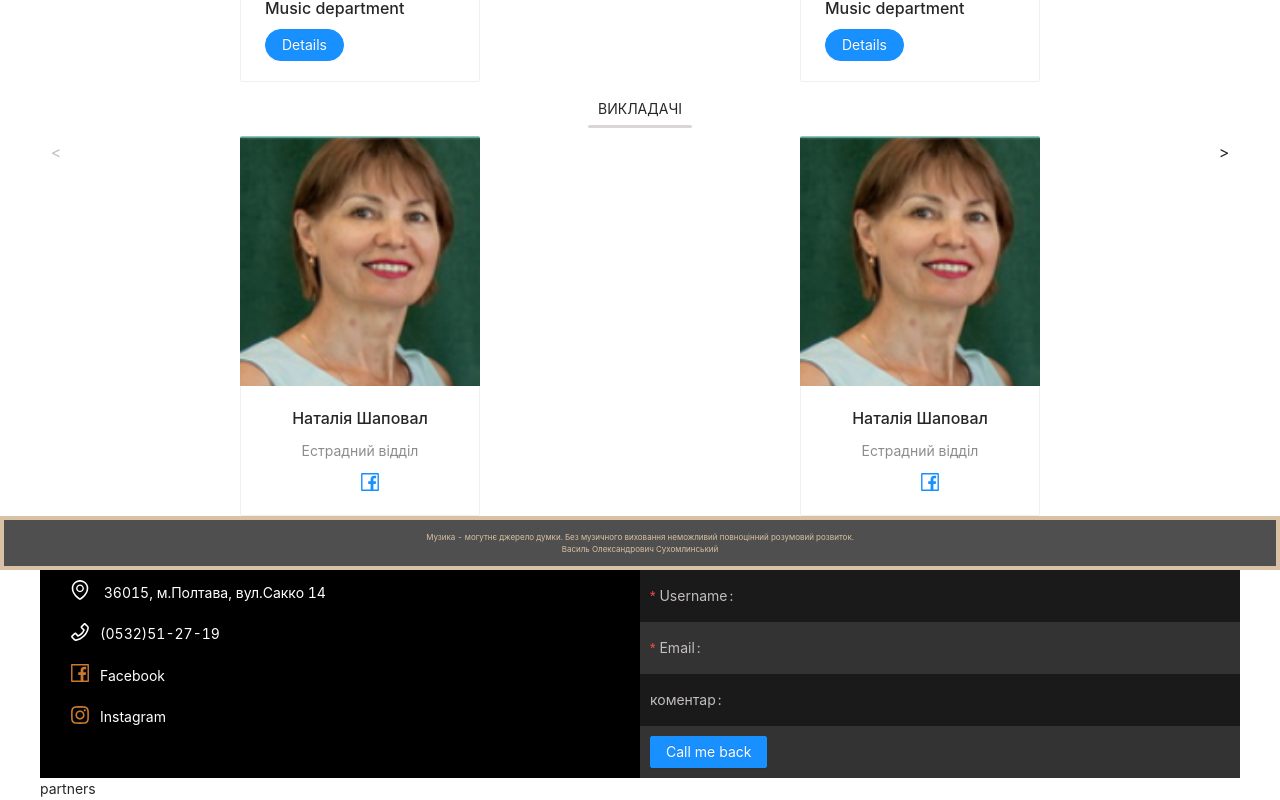
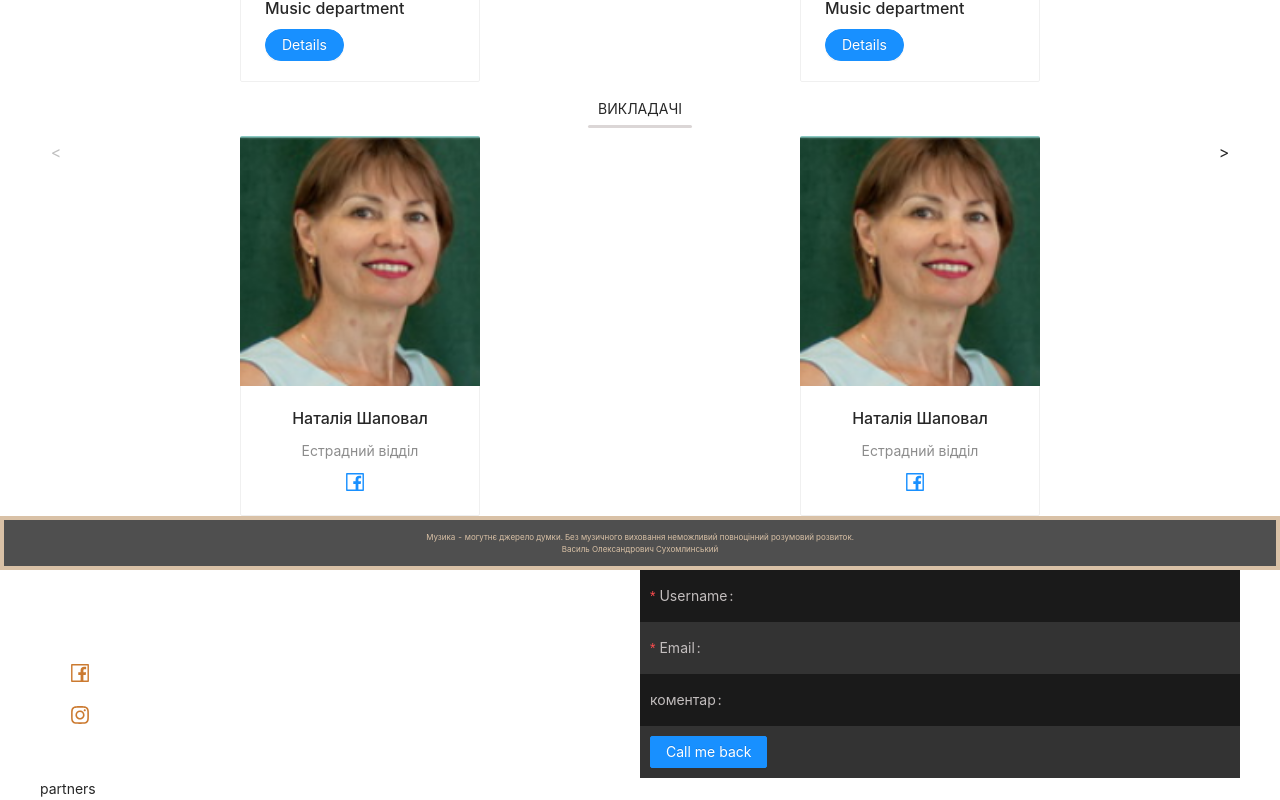
Before and after one commit to YEvhen-SHmatko/music-school, a React (Create React App) app: page / in a window 1280 px wide. Shown: the part 802-1602 px from the top of the page. Built offline with nearby package versions, Linux system fonts and the light colour scheme.

Commit message:
changes links

```diff
--- a/src/components/Links/Links.tsx
+++ b/src/components/Links/Links.tsx
@@ -31,7 +31,7 @@ const Links: React.FC<IProps> = ({ items }) => (
       <Space direction="vertical" className={s.links_block}>
         {items.map(({ id, link, title }) => {
           return (
-            <a href={link} key="location" style={{ color: 'white' }}>
+            <a href={link} key="location" style={{ color: 'white' }} className={s.item}>
               {icons[id]}
               <span>{title}</span>
             </a>
--- a/src/components/Links/links.module.css
+++ b/src/components/Links/links.module.css
@@ -1,5 +1,4 @@
 .links_block {
-  background: #000;
   width: 100%;
   height: 208px;
 }
@@ -10,7 +9,7 @@
   margin-top: 10px;
 }
 
-a {
+.item {
   margin-left: 30px;
 }
 
--- a/src/components/index.ts
+++ b/src/components/index.ts
@@ -6,3 +6,4 @@ export { default as Quote } from './Quote';
 export { default as LogInForm } from './LogInForm';
 export { default as Teacher } from './Teacher';
 export { default as Label } from './Label';
+export { default as Links } from './Links';
```
Also changed, not shown: src/App.tsx (+11 -2 lines).
